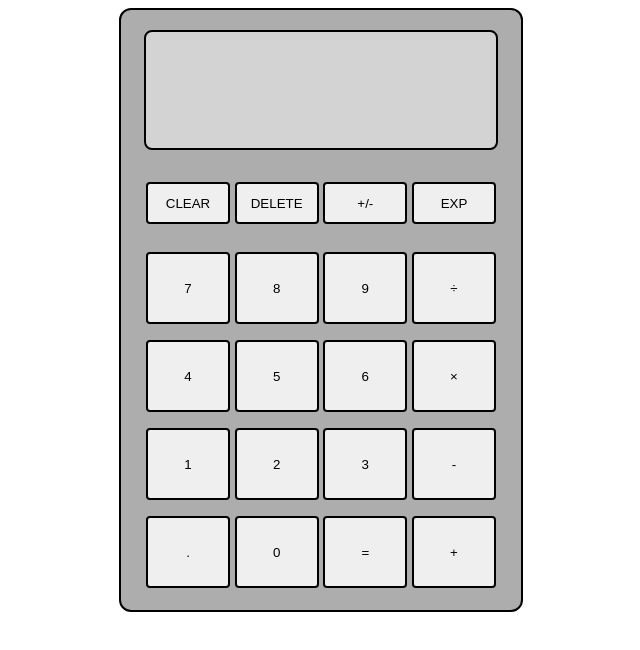
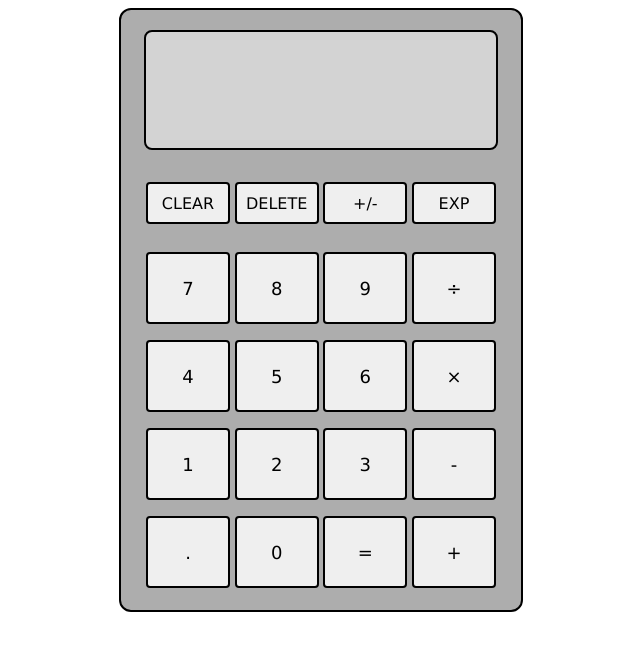
Before and after one commit to hearnjohn/TOP-calculator, a plain HTML site: page index.html in a window 1280 px wide. Shown: the whole page, without its empty margins (319-959 px from the left). Drawn offline with Linux system fonts and the light colour scheme.

Commit message:
changed font

```diff
--- a/styles.css
+++ b/styles.css
@@ -40,16 +40,20 @@ ul {
   height: 42px;
   width: 84px;
   border-radius: 4px;
+  font-size: 16px;
 }
 
 .digits-ops button {
   height: 72px;
   width: 84px;
   border-radius: 4px;
+  font-size: 18px;
+  font-weight: 500;
 }
 
 button {
   border: 2px solid black;
+  font-family: Verdana, Geneva, Tahoma, sans-serif;
 }
 
 #plus #equal #zero #decimal {
```
